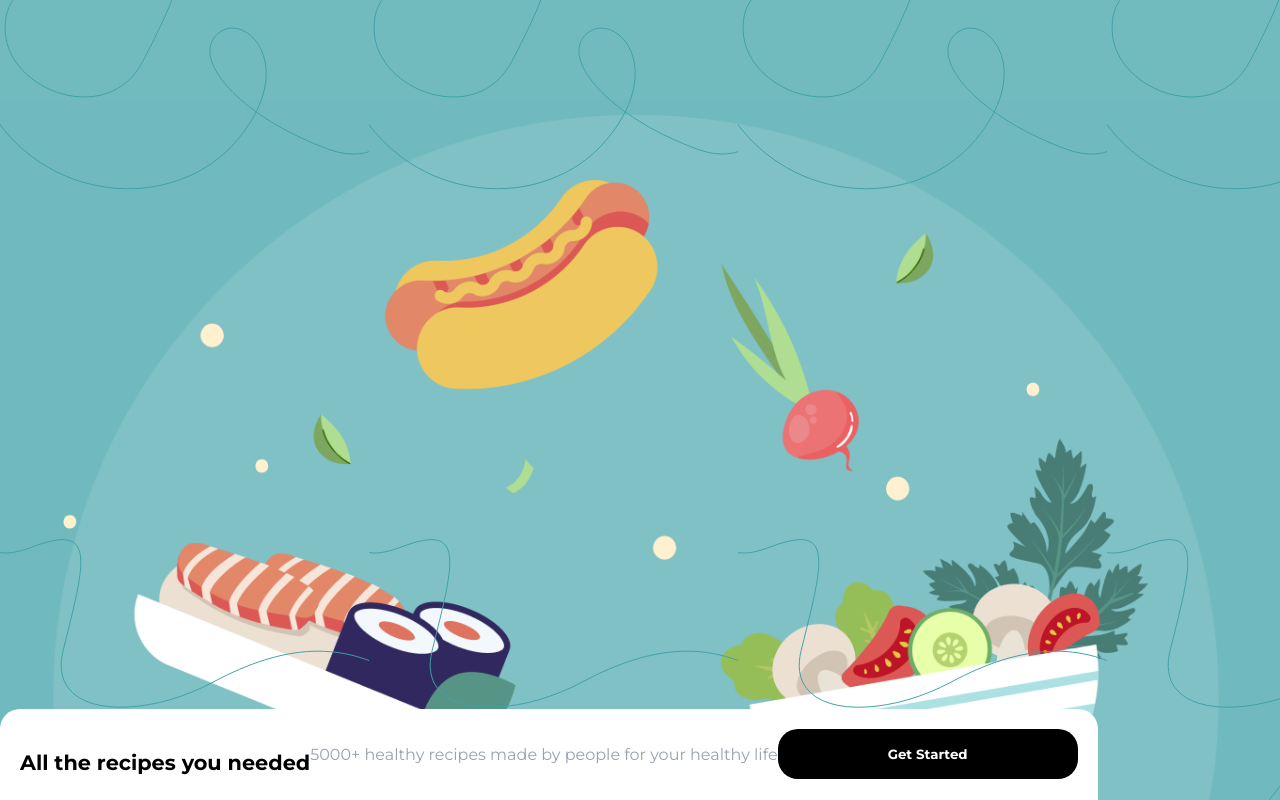
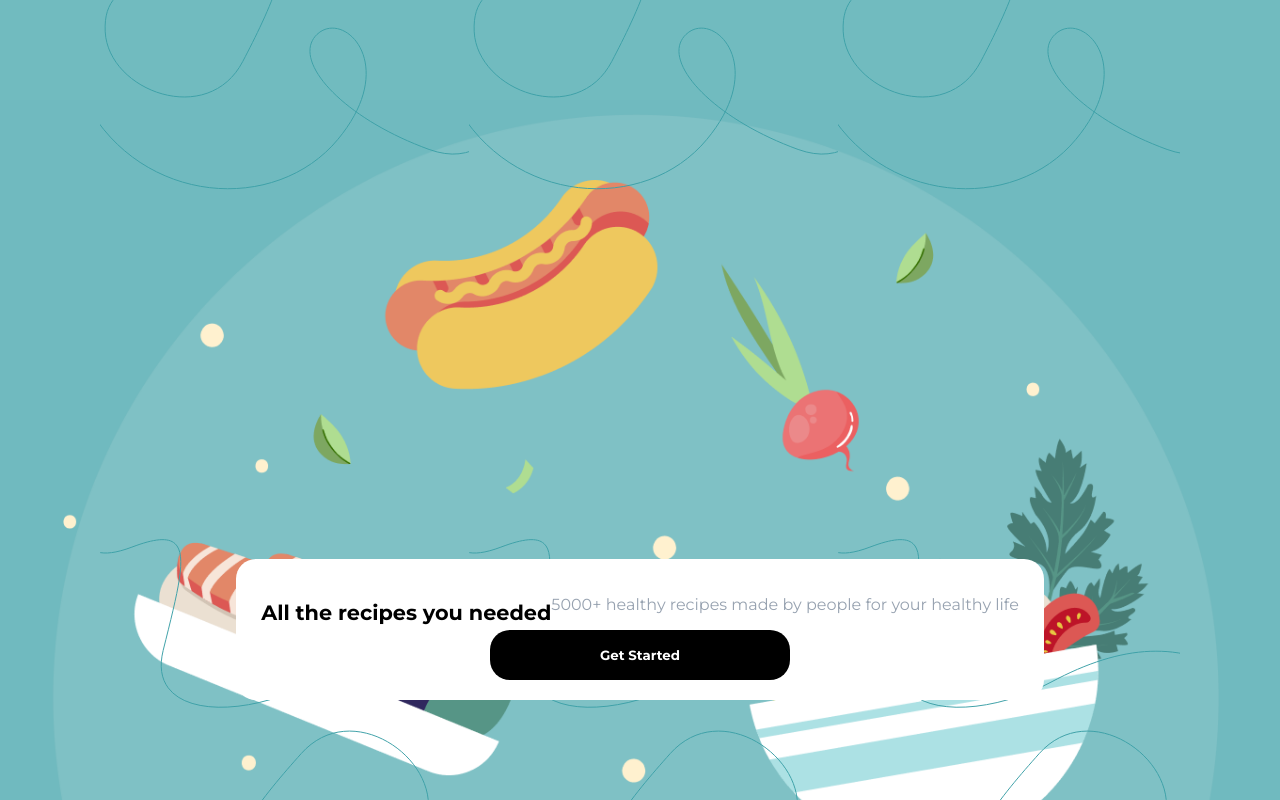
Before and after one commit to allbutgold/tasty, a React (Create React App) app: page /onboarding in a window 1280 px wide. Built offline with nearby package versions, Linux system fonts and the light colour scheme.

Commit message:
oboarding media queries

```diff
--- a/src/pages/onboarding.module.scss
+++ b/src/pages/onboarding.module.scss
@@ -54,3 +54,25 @@
         }
 
 }
+
+@media screen and (min-width: 500px) {
+    .onboarding {
+        display: flex;
+        justify-content: space-around;
+        align-items: center;
+        div {
+            width: 100vw;
+            display: flex;
+            justify-content: center;
+            align-items: center;
+            flex-wrap: wrap;
+            margin: 100px;
+        }
+        article {
+            width: 60%;
+            margin-bottom: 100px;
+            border-radius: 20px;
+        }
+    }
+
+}
```
